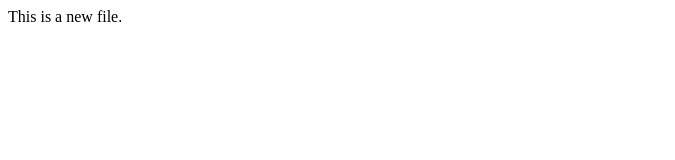
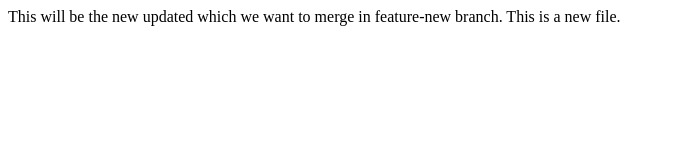
Before and after one commit to RajHawaldar24/NewHire, a plain HTML site: page dashboard.html in a window 1280 px wide. Shown: the whole page, without its empty margins (0-675 px from the left). Drawn offline with Linux system fonts and the light colour scheme.

Commit message:
Dashboard updated

```diff
--- a/dashboard.html
+++ b/dashboard.html
@@ -1,3 +1,4 @@
 <html>
+This will be the new updated which we want to merge in feature-new branch.
 This is a new file.
 </html>
```
